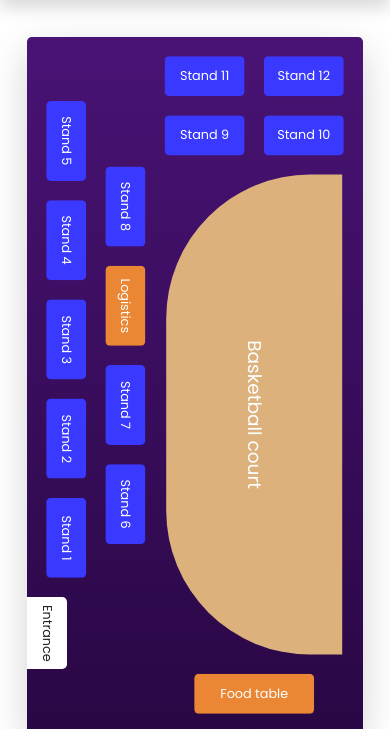
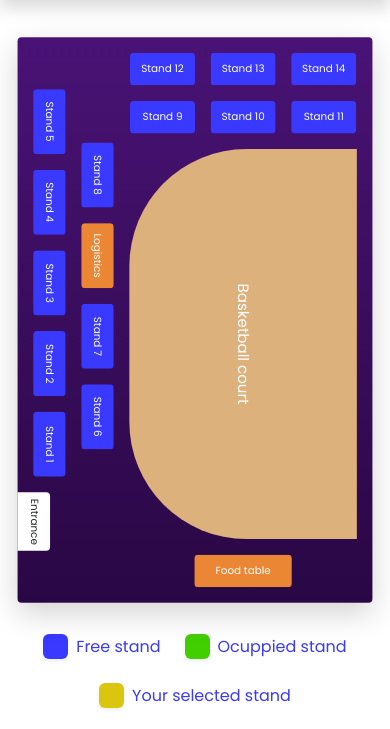
Before and after one commit to Serban2003/JobShop24-Stand-App, a plain HTML site: page index.html in a window 390 px wide. Shown: the part 66-795 px from the top of the page. Drawn offline with nearby package versions, Linux system fonts and the light colour scheme; no server answers.

Commit message:
Add 2 more stands

```diff
--- a/css/flipped_map.css
+++ b/css/flipped_map.css
@@ -8,7 +8,7 @@
 
 .flipped-field{
     height: 600px;
-    width: 220px;
+    width: 350px;
     background-color: #dcb17c;
     border-radius: 180px 0 0 180px;
     color: var(--angel-white);
@@ -47,3 +47,9 @@
     height: 50px;
     width: 10px;
 }
+
+@media (min-width: 576px){
+    .flipped-map {
+    max-width: 1200px !important;
+    }
+}
--- a/css/map.css
+++ b/css/map.css
@@ -7,7 +7,7 @@
 
 .field{
     width: 100%;
-    height: 230px;
+    height: 350px;
     background-color: #dcb17c;
     border-radius: 0 0 180px 180px;
     color: var(--angel-white);
@@ -98,7 +98,7 @@
 }
 }
 
-@media only screen and (max-width: 500px){
+@media only screen and (max-width: 770px){
     .flipped-map{
         position: relative;
         left: 50%;
@@ -109,6 +109,17 @@
     }
 }
 
+@media only screen and (max-width: 460px){
+    .flipped-map{
+        position: relative;
+        left: 50%;
+        transform: scale(0.65) translateX(-50%);
+        transform-origin: left;
+        margin-top: -145px;
+        margin-bottom: -145px;
+    }
+}
+
 @media only screen and (max-width: 415px){
     .app-title{
         font-size: 1.5rem;
--- a/index.html
+++ b/index.html
@@ -44,12 +44,16 @@
             <div class="container map d-flex flex-column gap-4 shadow-lg">
                 <div class="d-flex gap-lg-5 gap-md-4 gap-3 align-items-center mt-5 ms-5">
                     <div class="d-flex flex-column gap-lg-5 gap-md-4 gap-3">
+                        <div class="flipped-stand btn d-flex justify-content-center align-items-center" id="stand-14"
+                        onclick="selectStand(14)">Stand 14</div>
+                        <div class="flipped-stand btn d-flex justify-content-center align-items-center" id="stand-13"
+                            onclick="selectStand(13)">Stand 13</div>
                         <div class="flipped-stand btn d-flex justify-content-center align-items-center" id="stand-12"
                             onclick="selectStand(12)">Stand 12</div>
+                    </div>
+                    <div class="d-flex flex-column gap-lg-5 gap-md-4 gap-3">
                         <div class="flipped-stand btn d-flex justify-content-center align-items-center" id="stand-11"
                             onclick="selectStand(11)">Stand 11</div>
-                    </div>
-                    <div class="d-flex flex-column gap-lg-5 gap-md-4 gap-3">
                         <div class="flipped-stand btn d-flex justify-content-center align-items-center" id="stand-10"
                             onclick="selectStand(10)">Stand 10</div>
                         <div class="flipped-stand btn d-flex justify-content-center align-items-center" id="stand-9"
@@ -127,16 +131,21 @@
                         </div>
                         <div class="d-flex flex-column gap-sm-5 gap-4 align-items-center">
                             <div class="d-flex gap-sm-5 gap-4">
-                                <div class="stand btn d-flex justify-content-center align-items-center" id="flipped-stand-11"
-                                    onclick="selectStand(11)">Stand 11</div>
+
                                 <div class="stand btn d-flex justify-content-center align-items-center" id="flipped-stand-12"
                                     onclick="selectStand(12)">Stand 12</div>
+                                    <div class="stand btn d-flex justify-content-center align-items-center" id="flipped-stand-13"
+                                    onclick="selectStand(13)">Stand 13</div>
+                                    <div class="stand btn d-flex justify-content-center align-items-center" id="flipped-stand-14"
+                                    onclick="selectStand(14)">Stand 14</div>
                             </div>
                             <div class="d-flex gap-sm-5 gap-4">
                                 <div class="stand btn d-flex justify-content-center align-items-center" id="flipped-stand-9"
                                     onclick="selectStand(9)">Stand 9</div>
                                 <div class="stand btn d-flex justify-content-center align-items-center" id="flipped-stand-10"
                                     onclick="selectStand(10)">Stand 10</div>
+                                    <div class="stand btn d-flex justify-content-center align-items-center" id="flipped-stand-11"
+                                    onclick="selectStand(11)">Stand 11</div>
                             </div>
                             <div class="flipped-field d-flex align-items-center justify-content-center fs-3">
                                 Basketball court
```
